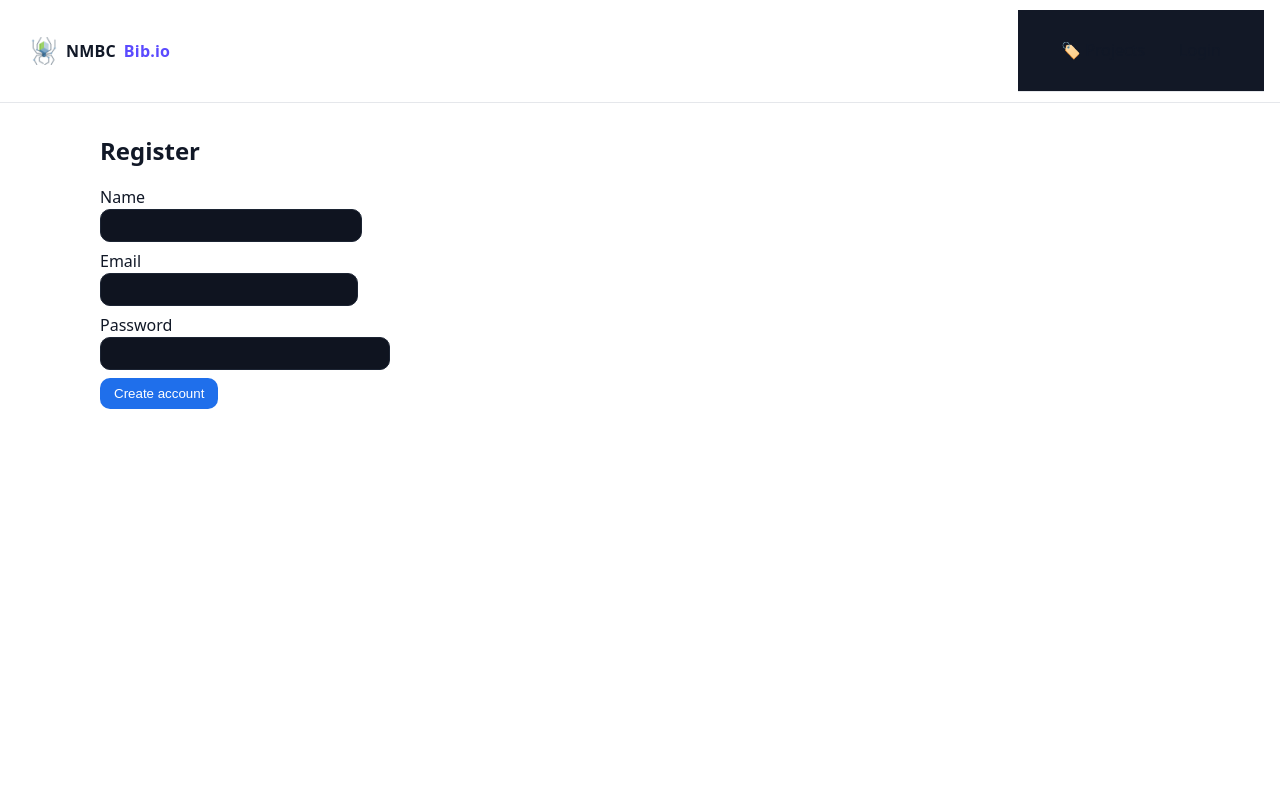
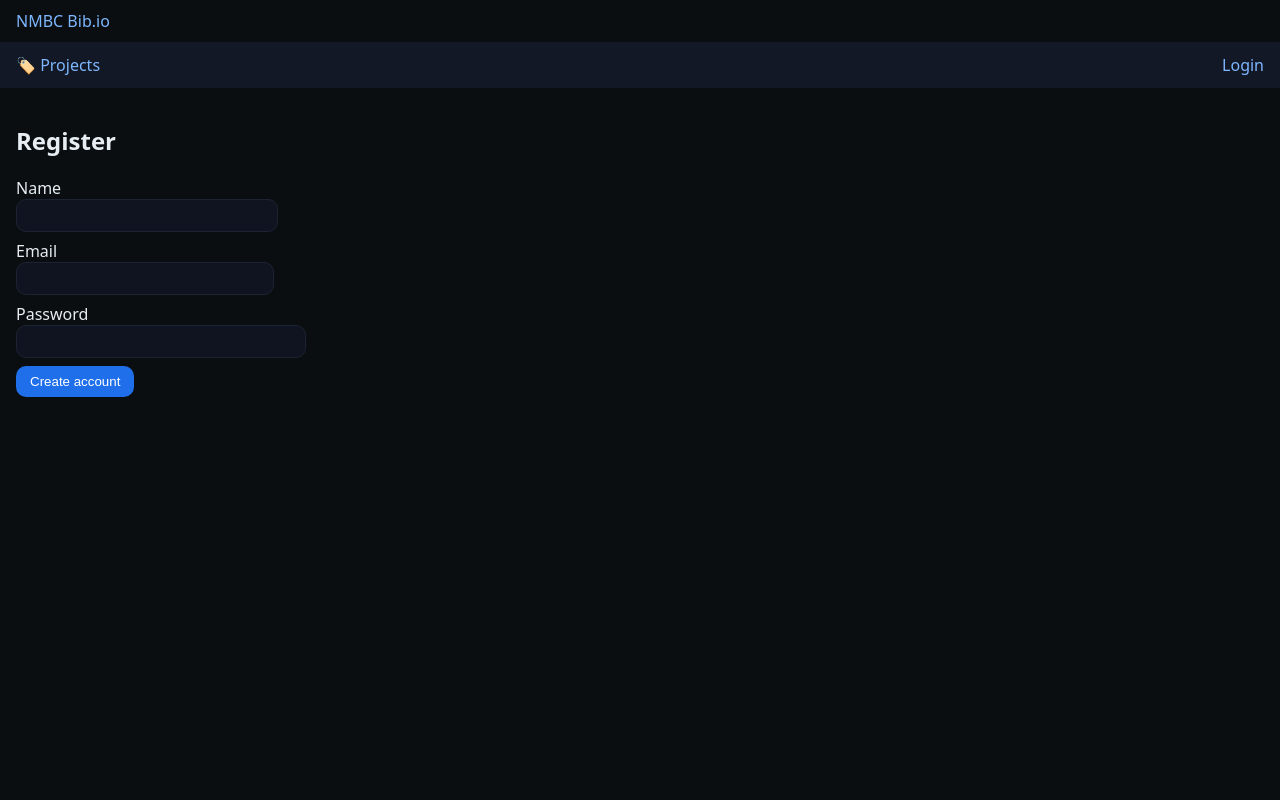
Before and after one commit to nicmasaribeiro/nmbc_bib, a Flask app: page /register in a window 1280 px wide. Run offline with Flask 3, Linux system fonts and the light colour scheme; some libraries are stand-ins or nearby versions.

Commit message:
Add files via upload

```diff
--- a/templates/base.html
+++ b/templates/base.html
@@ -2,140 +2,32 @@
 <html lang="en">
 <head>
   <meta charset="utf-8"/>
-  <title>{{ title or "NMBC Bib.io" }}</title>
-
-  <!-- Mobile-friendly viewport & safe zoom -->
-  <meta name="viewport" content="width=device-width, initial-scale=1, viewport-fit=cover"/>
-  <meta name="theme-color" content="#0f1115"/>
-
-  <!-- Icons -->
+  <title>NMBC Bib.io</title>
+  <meta name="viewport" content="width=device-width, initial-scale=1"/>
+  <link rel="stylesheet" href="{{ url_for('static', filename='styles.css') }}">
+  <script src="https://cdn.socket.io/4.7.5/socket.io.min.js"
+    integrity="sha384-mNY9gLMTJIp6n8+zK7i6ghXfI6oUvvK3dT7BlX6pXWy6+1Yl4e+I3Ao3PKW8m3D5"
+    crossorigin="anonymous"></script>
+  <script src="https://cdn.socket.io/4.7.5/socket.io.min.js" crossorigin="anonymous"></script>
   <link rel="icon" type="image/png" href="{{ url_for('static', filename='logo.png') }}">
-  <link rel="apple-touch-icon" href="{{ url_for('static', filename='logo.png') }}"/>
-
-  <!-- Styles -->
-  <link rel="stylesheet" href="{{ url_for('static', filename='styles.css') }}">
-
-  <!-- Minimal, mobile-first critical tweaks -->
-  <style>
-    :root{
-      --bg:#0f1115; --card:#151922; --text:#e7e9ee; --muted:#98a2b3; --border:#273045; --brand:#7c5cff;
-      --ring: rgba(124,92,255,.35);
-    }
-    @media (prefers-color-scheme: light){
-      :root{ --bg:#ffffff; --card:#f7f8fa; --text:#111827; --muted:#6b7280; --border:#e5e7eb; --brand:#5b4bff; --ring: rgba(91,75,255,.25); }
-    }
-    html,body{ height:100%; }
-    body{
-      margin:0; font-family: ui-sans-serif, system-ui, -apple-system, Segoe UI, Roboto, "Helvetica Neue", Arial, "Noto Sans", "Apple Color Emoji","Segoe UI Emoji";
-      background:var(--bg); color:var(--text); -webkit-font-smoothing:antialiased; line-height:1.45;
-    }
-    /* Layout */
-    .wrap{ display:flex; flex-direction:column; min-height:100dvh; }
-    header{
-      position: sticky; top: 0; z-index: 10;
-      backdrop-filter: saturate(180%) blur(8px);
-      background: color-mix(in oklab, var(--bg) 80%, transparent);
-      border-bottom:1px solid var(--border);
-    }
-    .bar{ display:flex; align-items:center; justify-content:space-between; gap:10px; padding:10px 14px; }
-    .brand{
-      display:inline-flex; align-items:center; gap:8px; text-decoration:none; color:var(--text); font-weight:700; letter-spacing:.2px;
-    }
-    .brand img{ width:28px; height:28px; border-radius:6px; }
-    .brand span{ color:var(--brand); }
-
-    /* Nav */
-    nav.topbar{ border-bottom:1px solid var(--border); }
-    .nav-inner{ display:flex; align-items:center; justify-content:space-between; gap:8px; padding:8px 14px; }
-    .left, .right{ display:flex; align-items:center; gap:10px; }
-    .toplink{
-      display:inline-flex; align-items:center; gap:6px; padding:8px 12px; border-radius:10px; text-decoration:none;
-      color:var(--text); background:transparent; border:1px solid transparent;
-    }
-    .toplink:focus-visible{ outline:2px solid var(--ring); outline-offset:2px; border-radius:12px; }
-    .userpill{ color:var(--muted); font-size:.92rem; }
-
-    /* Mobile menu */
-    .menu-btn{
-      display:inline-flex; align-items:center; justify-content:center;
-      width:38px; height:38px; border-radius:10px; border:1px solid var(--border); background:var(--card); color:var(--text);
-    }
-    .menu-panel{
-      display:none; border-top:1px solid var(--border); background:var(--card);
-    }
-    .menu-panel.open{ display:block; }
-    .menu-links{ display:flex; flex-direction:column; padding:8px; }
-    .menu-links a{ padding:10px 12px; border-radius:10px; text-decoration:none; color:var(--text); }
-    .menu-links a:active{ background: color-mix(in oklab, var(--card) 80%, var(--brand)); }
-
-    /* Container */
-    .container{ width:min(100%, 1080px); margin-inline:auto; padding:14px; }
-    @media (min-width: 720px){
-      .menu-btn{ display:none; }
-      .menu-panel{ display:none !important; }
-      .left, .right{ gap:12px; }
-    }
-
-    /* Flash messages */
-    .flashwrap{ display:grid; gap:8px; margin:8px 0 4px; }
-    .flash{ padding:10px 12px; border-radius:10px; background:var(--card); border:1px solid var(--border); }
-    .flash.success{ border-color:#22c55e33; }
-    .flash.error{ border-color:#ef444433; }
-
-    /* Fluid type for small screens */
-    h1,h2,h3{ line-height:1.2 }
-    h1{ font-size: clamp(1.25rem, 2.8vw + .6rem, 1.9rem); }
-    h2{ font-size: clamp(1.1rem, 2.2vw + .5rem, 1.5rem); }
-  </style>
-
-  {% block head %}{% endblock %}
 </head>
 <body>
-  <div class="wrap">
-    <!-- Top brand bar -->
   <header>
-      <div class="bar">
-        <a class="brand" href="{{ url_for('dashboard') }}">
-          <img src="{{ url_for('static', filename='logo.png') }}" alt="NMBC logo" width="28" height="28" decoding="async">
-          NMBC <span>Bib.io</span>
-        </a>
-        <!-- Hamburger only on small screens -->
-        <button class="menu-btn" id="menuBtn" aria-label="Open menu" aria-expanded="false" aria-controls="menuPanel">
-          ☰
-        </button>
-      </div>
-
-      <!-- Primary nav -->
-      <nav class="topbar" role="navigation" aria-label="Primary">
-        <div class="nav-inner">
+    <a class="brand" href="/">NMBC <span>Bib.io</span></a>
+  </header>
+  <nav class="topbar">
     <div class="left">
-            <a class="toplink" href="{{ url_for('dashboard') }}">🏷️ Projects</a>
+      <a href="{{ url_for('dashboard') }}">🏷️ Projects</a>
     </div>
     <div class="right">
       {% if current_user.is_authenticated %}
-              <span class="userpill">{{ current_user.email }}</span>
-              <a class="toplink" href="{{ url_for('logout') }}">Logout</a>
-            {% else %}
-              <a class="toplink" href="{{ url_for('login') }}">Login</a>
-            {% endif %}
-          </div>
-        </div>
-
-        <!-- Collapsible mobile menu -->
-        <div class="menu-panel" id="menuPanel">
-          <div class="menu-links">
-            <a href="{{ url_for('dashboard') }}">🏷️ Projects</a>
-            {% if current_user.is_authenticated %}
+        <span>{{ current_user.email }}</span>
         <a href="{{ url_for('logout') }}">Logout</a>
       {% else %}
         <a href="{{ url_for('login') }}">Login</a>
       {% endif %}
     </div>
-        </div>
   </nav>
-    </header>
-
-    <!-- Main content -->
   <main class="container">
     {% with msgs = get_flashed_messages(with_categories=true) %}
       {% if msgs %}
@@ -146,61 +38,32 @@
         </div>
       {% endif %}
     {% endwith %}
-
-      {% block content %}{% endblock %}
-    </main>
-
-    {% block footer %}{% endblock %}
-  </div>
-
-  <!-- Scripts: load once, defer for faster first paint -->
-  <script defer src="https://cdn.socket.io/4.7.5/socket.io.min.js" crossorigin="anonymous"></script>
-  <script defer src="{{ url_for('static', filename='page.js') }}"></script>
+    {% block content %}<!-- in base.html, load client from CDN -->
+    <script src="https://cdn.socket.io/4.7.5/socket.io.min.js" crossorigin="anonymous"></script>
 
     <script>
-    // Mobile nav toggle
-    (function(){
-      const btn = document.getElementById('menuBtn');
-      const panel = document.getElementById('menuPanel');
-      if(!btn || !panel) return;
-      btn.addEventListener('click', () => {
-        const open = panel.classList.toggle('open');
-        btn.setAttribute('aria-expanded', open ? 'true' : 'false');
-      });
-    }());
-
-    // Socket.IO: only join when the page provides project/page/topic
-    document.addEventListener('DOMContentLoaded', () => {
-      // Ensure Socket.IO is available and required IDs exist
-      try {
-        {% if project and page and topic %}
-          if (typeof io !== 'undefined') {
-            const sock = io({ transports: ["websocket"], upgrade: false });
-            sock.emit("join_topic", {
-              project_id: {{ project.id }},
-              page_id: {{ page.id }},
-              topic_id: {{ topic.id }}
-            });
-            // Optional listeners; guard appendOut existence
+      // on pages that use sockets (e.g., code_workspace.html)
+      const sock = io({ transports: ["websocket"], upgrade: false }); // 👈 force WS
+      sock.emit("join_topic", { project_id: {{ project.id }}, page_id: {{ page.id }}, topic_id: {{ topic.id }} });
       sock.on("code_output", (msg) => {
         if (msg.topic_id !== {{ topic.id }}) return;
         const text = String(msg.data || "");
-              if (typeof appendOut === 'function') {
         appendOut(`[${msg.stream}] ${text}${text.endsWith('\n') ? '' : '\n'}`);
-              }
       });
       sock.on("code_done", (msg) => {
         if (msg.topic_id !== {{ topic.id }}) return;
-              if (typeof appendOut === 'function') {
         appendOut(`\n[status] process exited with code ${msg.returncode}\n`);
-              }
-            });
-          }
-        {% endif %}
-      } catch(e){ /* no-op on pages without sockets */ }
       });
     </script>
-
-  {% block scripts %}{% endblock %}
+{% endblock %}
+  </main>
+  <script src="{{ url_for('static', filename='page.js') }}"></script>
+  <script src="{{ url_for('static', filename='socket.io.min.js') }}"></script>
+  <script>
+    // Flask-SocketIO serves this path automatically; fallback local if you prefer
+    if (typeof io === 'undefined') {
+      document.write('<script src="/socket.io/socket.io.js"><\/script>');
+    }
+  </script>
 </body>
 </html>
```
Lines whose indentation alone changed are shown as unchanged.
